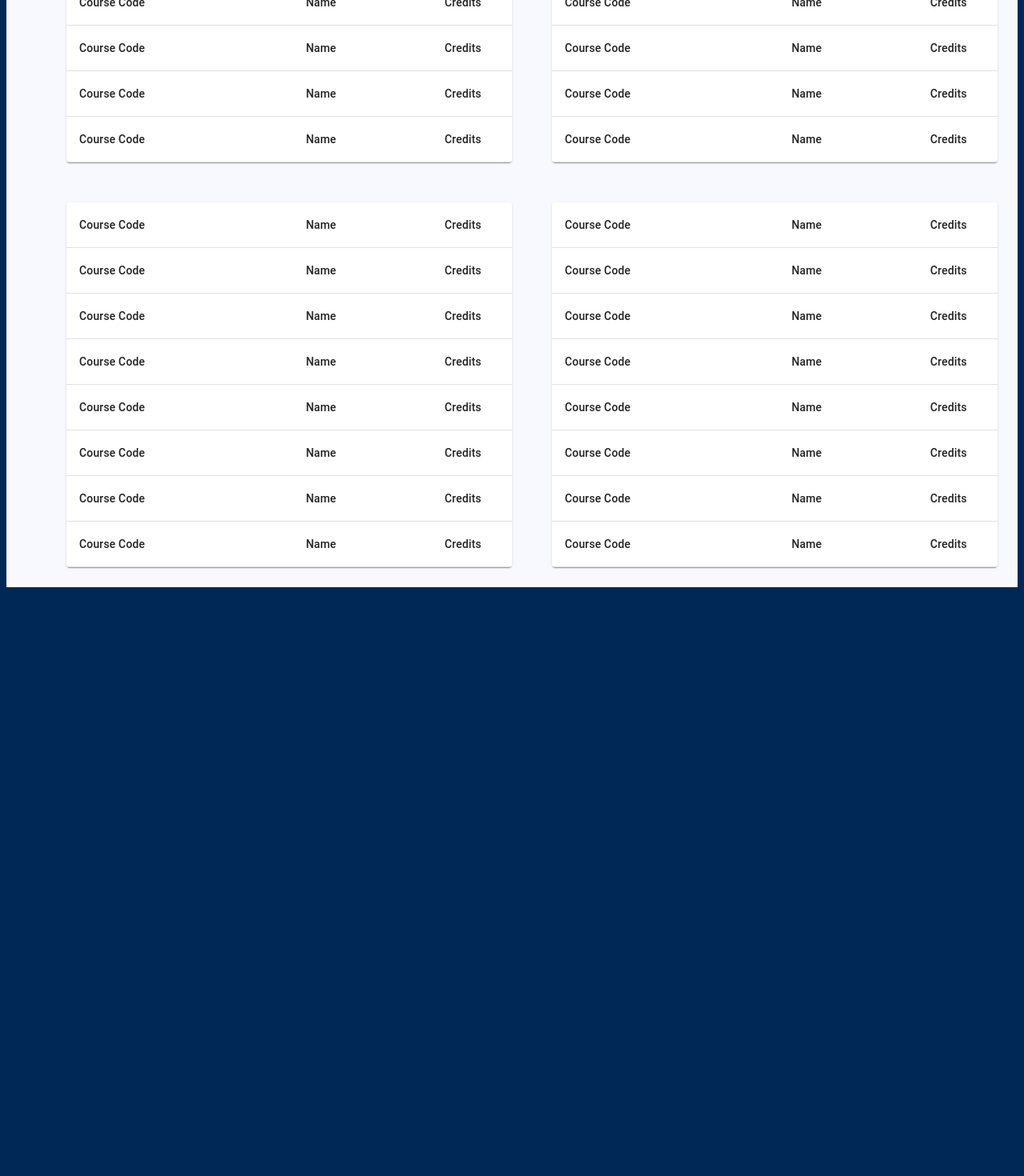
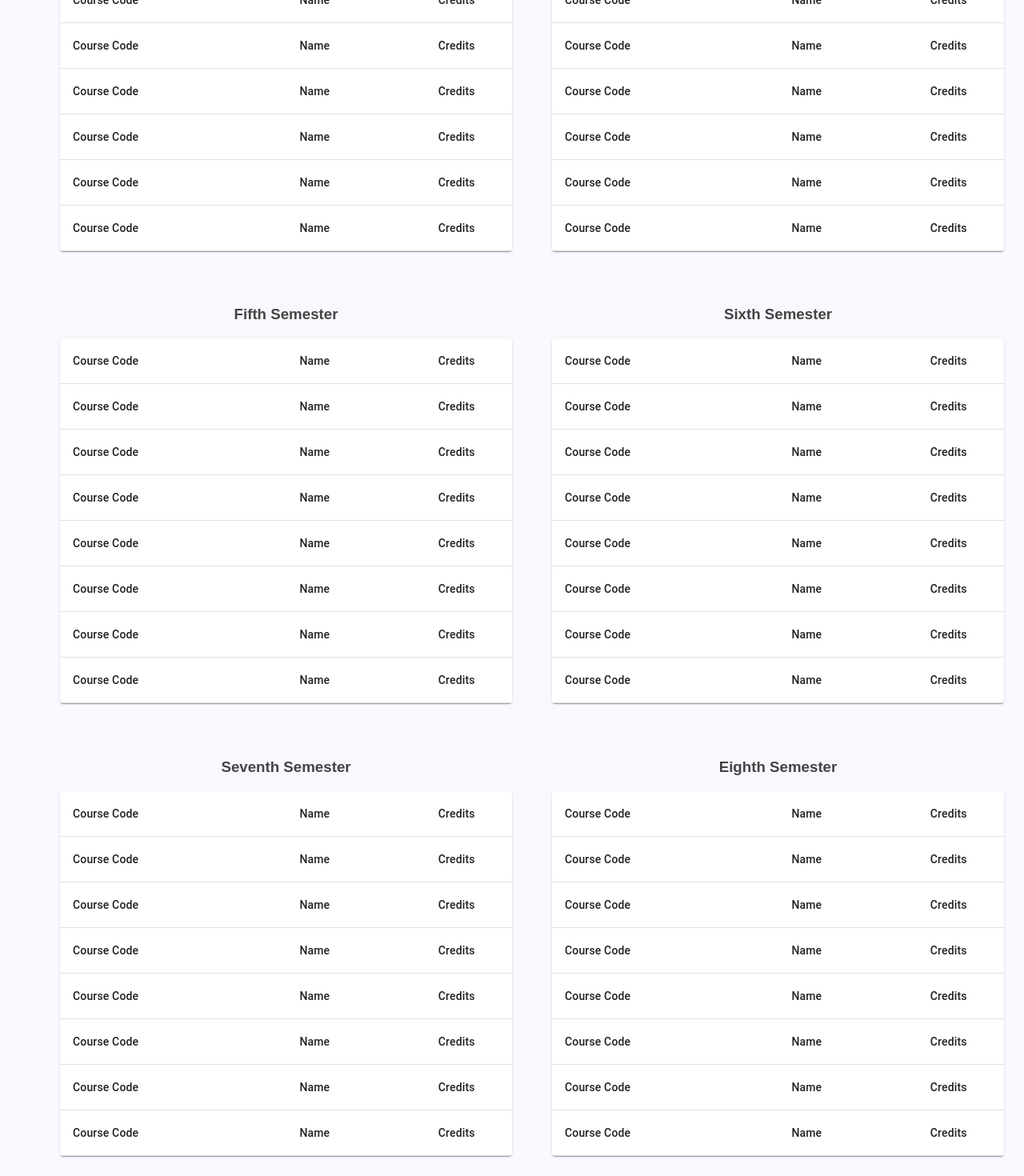
Before and after one commit to JPadovano1483/undergrad_course_scheduler, a React (Create React App) app: page /home in a window 1280 px wide. Shown: the part 1002-2472 px from the top of the page at 80% size. Before the commit the page ends 1744 px from the top, so only its background shows below. Built offline with nearby package versions, Linux system fonts and the light colour scheme.

Commit message:
changes to home

```diff
--- a/src/Home.js
+++ b/src/Home.js
@@ -12,6 +12,7 @@ function Home() {
                 <h1>8 Semester Plan</h1>
                 <Grid container spacing={0}>
                     <Grid xs={6} className='tableGrid'>
+                        <h3>First Semester</h3>
                         <TableContainer component={Paper}>
                             <Table sx={{ minWidth: 650 }} aria-label="simple table">
                                 <TableHead>
@@ -60,6 +61,7 @@ function Home() {
                         </TableContainer>
                     </Grid>
                     <Grid xs={6} className='tableGrid'>
+                        <h3>Second Semester</h3>
                         <TableContainer component={Paper}>
                             <Table sx={{ minWidth: 650 }} aria-label="simple table">
                                 <TableHead>
@@ -108,6 +110,7 @@ function Home() {
                         </TableContainer>
                     </Grid>
                     <Grid xs={6} className='tableGrid'>
+                        <h3>Third Semester</h3>
                         <TableContainer component={Paper}>
                             <Table sx={{ minWidth: 650 }} aria-label="simple table">
                                 <TableHead>
@@ -156,6 +159,7 @@ function Home() {
                         </TableContainer>
                     </Grid>
                     <Grid xs={6} className='tableGrid'>
+                        <h3>Fourth Semester</h3>
                         <TableContainer component={Paper}>
                             <Table sx={{ minWidth: 650 }} aria-label="simple table">
                                 <TableHead>
@@ -204,6 +208,7 @@ function Home() {
                         </TableContainer>
                     </Grid>
                     <Grid xs={6} className='tableGrid'>
+                        <h3>Fifth Semester</h3>
                         <TableContainer component={Paper}>
                             <Table sx={{ minWidth: 650 }} aria-label="simple table">
                                 <TableHead>
@@ -252,6 +257,105 @@ function Home() {
                         </TableContainer>
                     </Grid>
                     <Grid xs={6} className='tableGrid'>
+                        <h3>Sixth Semester</h3>
+                        <TableContainer component={Paper}>
+                            <Table sx={{ minWidth: 650 }} aria-label="simple table">
+                                <TableHead>
+                                    <TableRow>
+                                        <TableCell>Course Code</TableCell>
+                                        <TableCell>Name</TableCell>
+                                        <TableCell>Credits</TableCell>
+                                    </TableRow>
+                                    <TableRow>
+                                        <TableCell>Course Code</TableCell>
+                                        <TableCell>Name</TableCell>
+                                        <TableCell>Credits</TableCell>
+                                    </TableRow>
+                                    <TableRow>
+                                        <TableCell>Course Code</TableCell>
+                                        <TableCell>Name</TableCell>
+                                        <TableCell>Credits</TableCell>
+                                    </TableRow>
+                                    <TableRow>
+                                        <TableCell>Course Code</TableCell>
+                                        <TableCell>Name</TableCell>
+                                        <TableCell>Credits</TableCell>
+                                    </TableRow>
+                                    <TableRow>
+                                        <TableCell>Course Code</TableCell>
+                                        <TableCell>Name</TableCell>
+                                        <TableCell>Credits</TableCell>
+                                    </TableRow>
+                                    <TableRow>
+                                        <TableCell>Course Code</TableCell>
+                                        <TableCell>Name</TableCell>
+                                        <TableCell>Credits</TableCell>
+                                    </TableRow>
+                                    <TableRow>
+                                        <TableCell>Course Code</TableCell>
+                                        <TableCell>Name</TableCell>
+                                        <TableCell>Credits</TableCell>
+                                    </TableRow>
+                                    <TableRow>
+                                        <TableCell>Course Code</TableCell>
+                                        <TableCell>Name</TableCell>
+                                        <TableCell>Credits</TableCell>
+                                    </TableRow>
+                                </TableHead>
+                            </Table>
+                        </TableContainer>
+                    </Grid>
+                    <Grid xs={6} className='tableGrid'>
+                        <h3>Seventh Semester</h3>
+                        <TableContainer component={Paper}>
+                            <Table sx={{ minWidth: 650 }} aria-label="simple table">
+                                <TableHead>
+                                    <TableRow>
+                                        <TableCell>Course Code</TableCell>
+                                        <TableCell>Name</TableCell>
+                                        <TableCell>Credits</TableCell>
+                                    </TableRow>
+                                    <TableRow>
+                                        <TableCell>Course Code</TableCell>
+                                        <TableCell>Name</TableCell>
+                                        <TableCell>Credits</TableCell>
+                                    </TableRow>
+                                    <TableRow>
+                                        <TableCell>Course Code</TableCell>
+                                        <TableCell>Name</TableCell>
+                                        <TableCell>Credits</TableCell>
+                                    </TableRow>
+                                    <TableRow>
+                                        <TableCell>Course Code</TableCell>
+                                        <TableCell>Name</TableCell>
+                                        <TableCell>Credits</TableCell>
+                                    </TableRow>
+                                    <TableRow>
+                                        <TableCell>Course Code</TableCell>
+                                        <TableCell>Name</TableCell>
+                                        <TableCell>Credits</TableCell>
+                                    </TableRow>
+                                    <TableRow>
+                                        <TableCell>Course Code</TableCell>
+                                        <TableCell>Name</TableCell>
+                                        <TableCell>Credits</TableCell>
+                                    </TableRow>
+                                    <TableRow>
+                                        <TableCell>Course Code</TableCell>
+                                        <TableCell>Name</TableCell>
+                                        <TableCell>Credits</TableCell>
+                                    </TableRow>
+                                    <TableRow>
+                                        <TableCell>Course Code</TableCell>
+                                        <TableCell>Name</TableCell>
+                                        <TableCell>Credits</TableCell>
+                                    </TableRow>
+                                </TableHead>
+                            </Table>
+                        </TableContainer>
+                    </Grid>
+                    <Grid xs={6} className='tableGrid'>
+                        <h3>Eighth Semester</h3>
                         <TableContainer component={Paper}>
                             <Table sx={{ minWidth: 650 }} aria-label="simple table">
                                 <TableHead>
--- a/src/home.css
+++ b/src/home.css
@@ -139,11 +139,13 @@
     background-color: #F8F8FF;
     padding-left: 50px;
     padding-top: 30px;
+    margin: -8px;
 }
 
 body {
     font-family: "Open Sans", sans-serif;
     color: #444444;
+    overflow: auto;
 }
 
 a {
```
